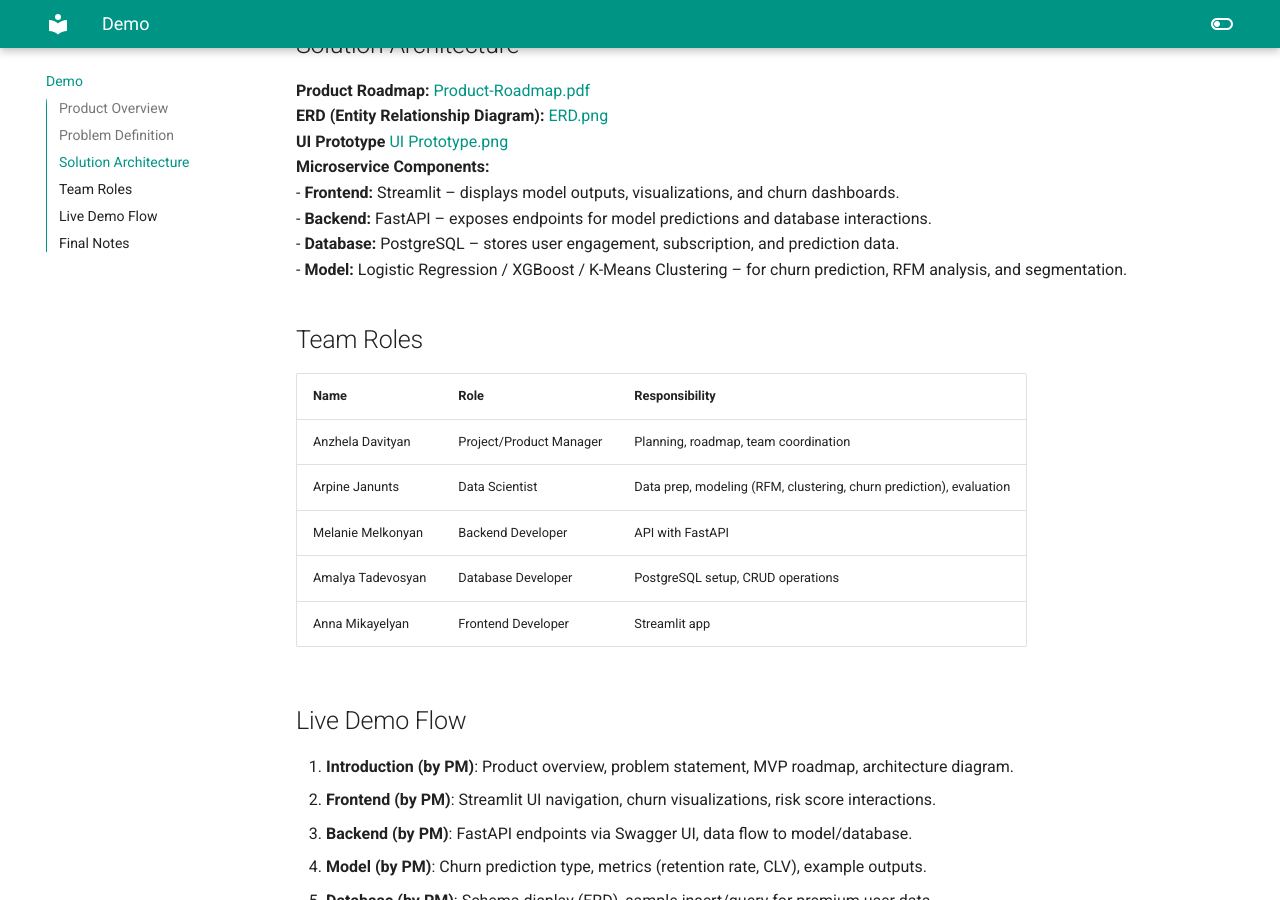
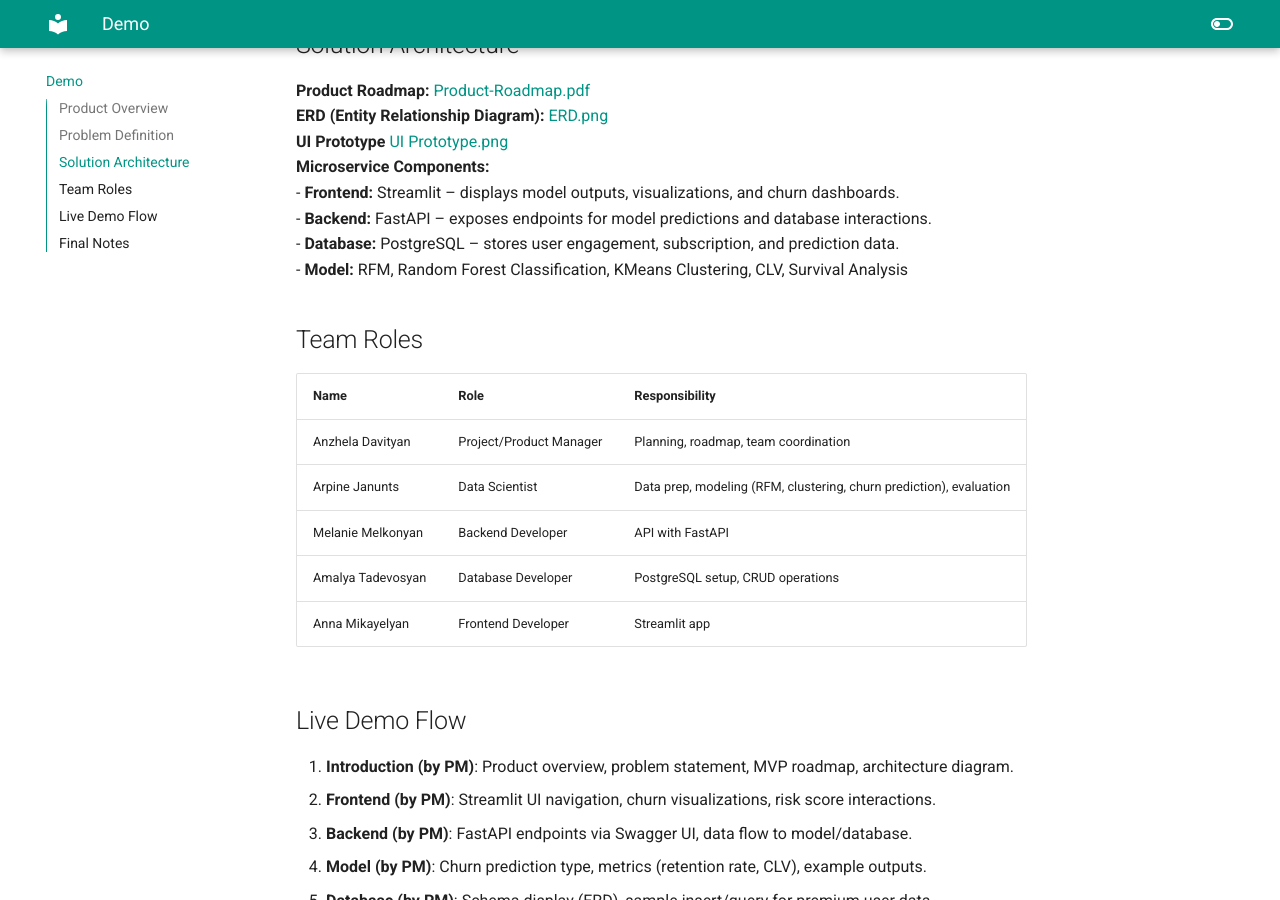
Before and after one commit to DS-223-2025-Fall/group-6, an MkDocs documentation site: the page built from docs/demo.md, in a window 1280 px wide and 900 px high, scrolled down 655 px. Built offline with MkDocs 1.6.1 and Material for MkDocs 9.7.7, drawn with Linux system fonts in a browser that asks for light colours.

Commit message:
"Last changes"

```diff
--- a/docs/demo.md
+++ b/docs/demo.md
@@ -18,7 +18,7 @@ Subscription-based EdTech platforms face high churn rates among premium subscrib
   - **Frontend:** Streamlit – displays model outputs, visualizations, and churn dashboards.
   - **Backend:** FastAPI – exposes endpoints for model predictions and database interactions.
   - **Database:** PostgreSQL – stores user engagement, subscription, and prediction data.
-  - **Model:** Logistic Regression / XGBoost / K-Means Clustering – for churn prediction, RFM analysis, and segmentation.
+  - **Model:** RFM, Random Forest Classification, KMeans Clustering, CLV, Survival Analysis
 
 
 ## Team Roles
```
Also changed, not shown: docs/etl.md (+0 -4 lines).
